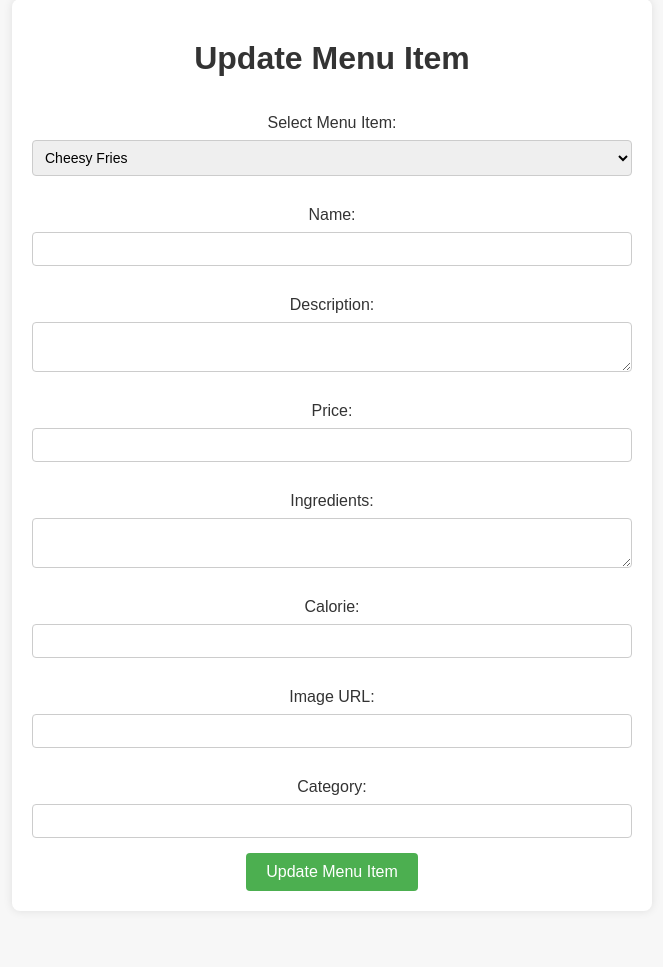
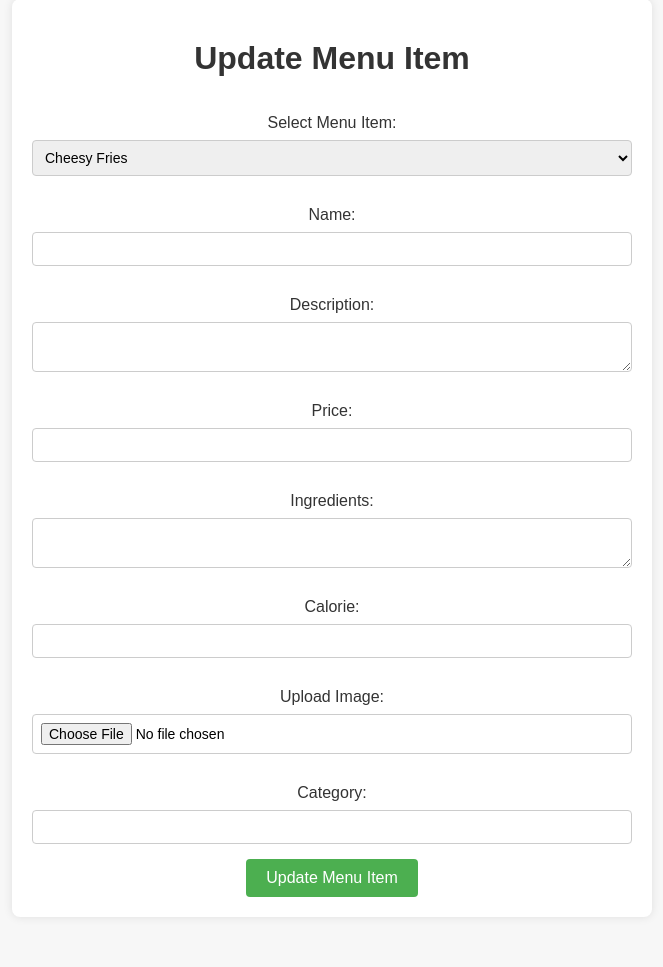
Before and after one commit to MartinOsmani/Restaurant-Management-System-Year-2-Team-Project, a Flask app: page /update-menu in a window 1280 px wide. Shown: the part 51-1018 px from the top of the page, without its empty margins (308-971 px from the left). Before the commit the page ends 942 px from the top, so only its background shows below. Run offline with Flask 3, Linux system fonts and the light colour scheme; the visitor is signed in with stand-in values (Sample User, id 1); data comes from the database, SQL or seed files in the repository.

Commit message:
Updated html file to include file uploads in the form data

```diff
--- a/flaskr/app.py
+++ b/flaskr/app.py
@@ -2,7 +2,7 @@ from flask import Flask, render_template, session, redirect, url_for, request
 from flaskr.auth import bp as auth_bp, login_required
 from flaskr.db import init_db
 from flaskr.DatabaseManager import DatabaseManager
-from werkzeug.utils import secure_filename  # Add this import
+from werkzeug.utils import secure_filename
 import os
 
 app = Flask(__name__)
--- a/flaskr/templates/update_menu.html
+++ b/flaskr/templates/update_menu.html
@@ -60,7 +60,7 @@
 <body>
     <div class="content">
         <h1>Update Menu Item</h1>
-        <form method="POST" action="/update-menu" id="update_menu_form">
+        <form method="POST" action="/update-menu" id="update_menu_form" enctype="multipart/form-data">
             <label for="menu_item">Select Menu Item:</label>
             <select name="menu_item" id="menu_item">
                 {% for item in menu_items %}
@@ -83,8 +83,8 @@
             <label for="calorie">Calorie:</label>
             <input type="number" name="calorie" id="calorie">
 
-            <label for="image_url">Image URL:</label>
-            <input type="text" name="image_url" id="image_url">
+            <label for="image">Upload Image:</label>
+            <input type="file" name="image" id="image">
 
             <label for="category">Category:</label>
             <input type="text" name="category" id="category">
```
